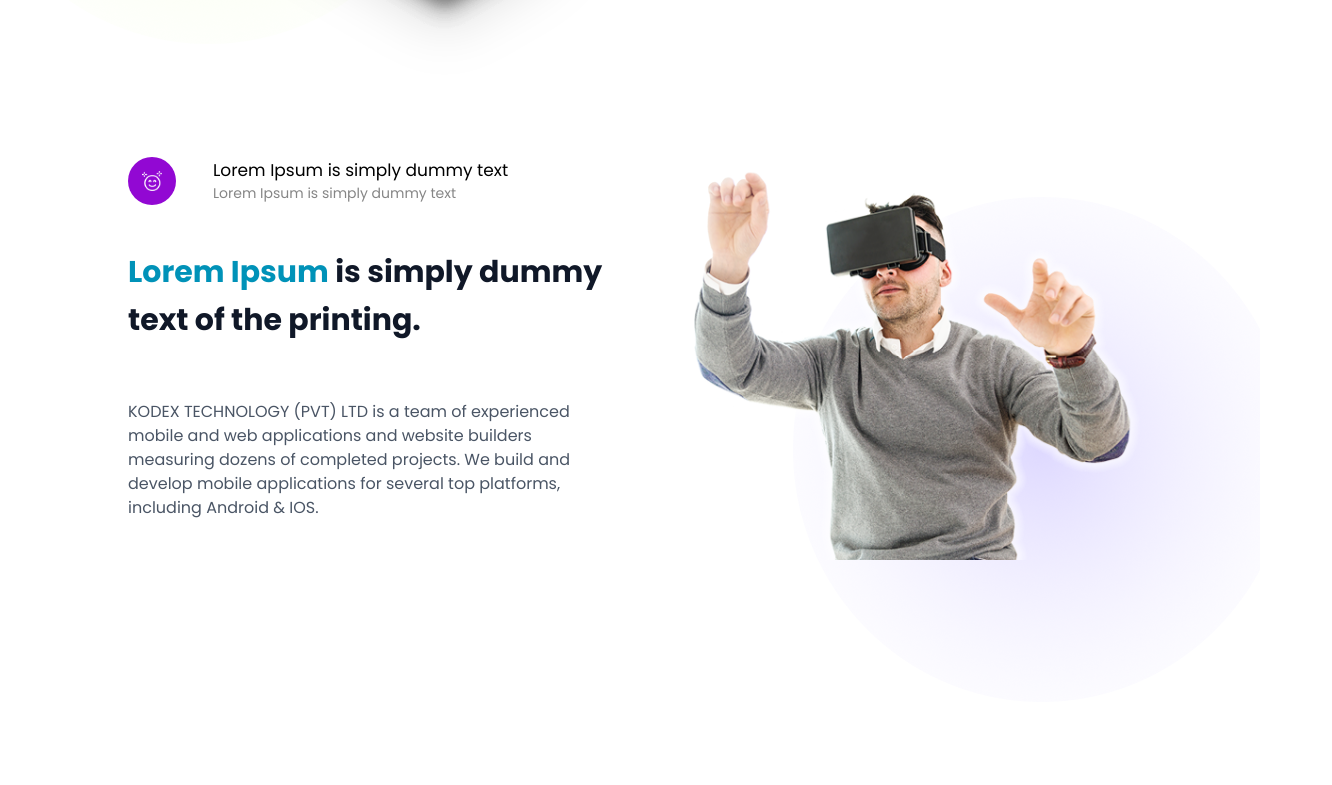
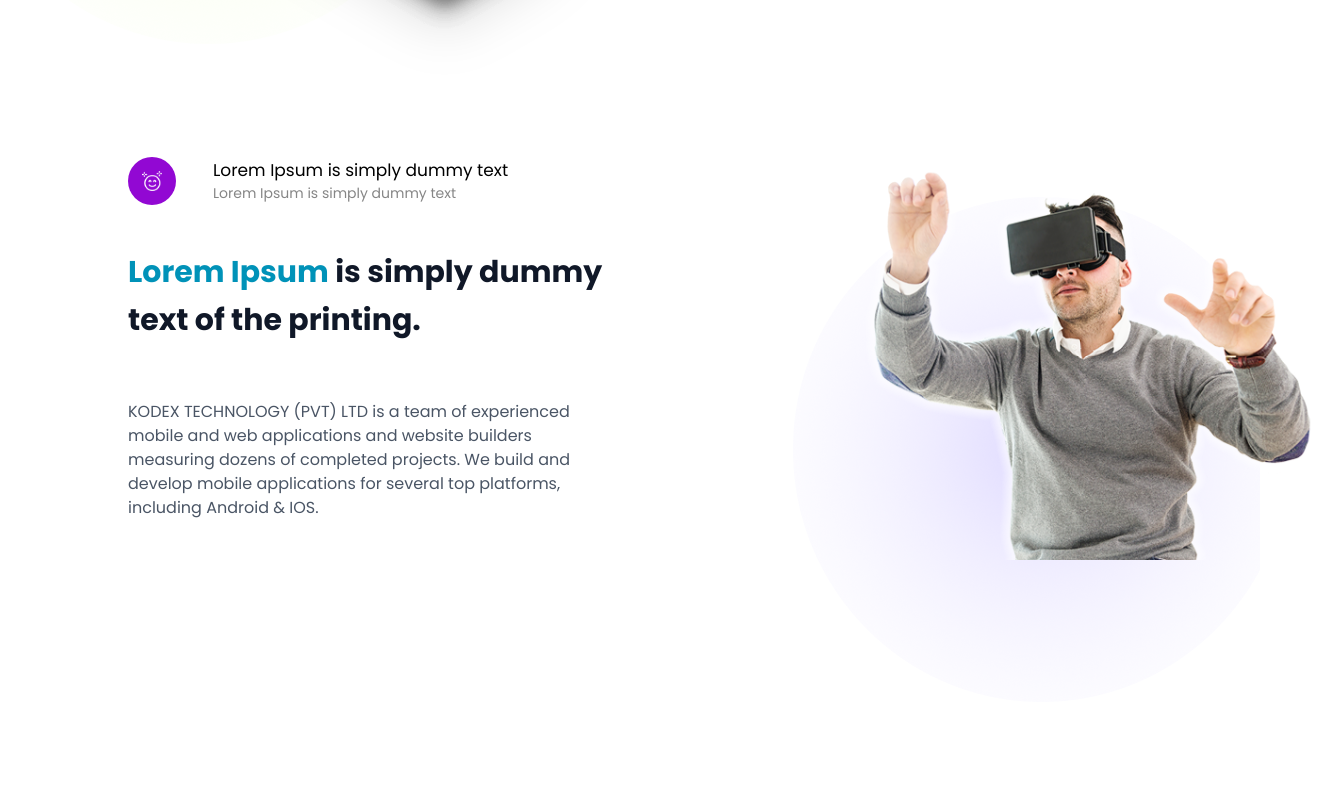
Before and after one commit to ravindu-kandawela1205/first-pro, a React (Vite) app: page / in a window 1280 px wide. Shown: the part 2328-3113 px from the top of the page, 1332 px wide, since content can reach past the window. Built offline with nearby package versions, Linux system fonts and the light colour scheme.

Commit message:
fix[UI]: fix middele section dividelast pic gap and hr class

```diff
--- a/src/App.jsx
+++ b/src/App.jsx
@@ -29,7 +29,7 @@ function App() {
         <Middle />
       </section>
 
-      <hr class="border-[0] h-[1px] bg-gray-300 my-4" />
+      <hr className="border-[0] h-[1px] bg-gray-300 my-4" />
 
       <Text />
       <section id="blog">
--- a/src/middle/dividelast.jsx
+++ b/src/middle/dividelast.jsx
@@ -46,7 +46,7 @@ function dividelast() {
           <img
             src={Vrman}
             alt="Phone mockup"
-            className="w-[300px] md:w-[400px] lg:w-[500px] z-50"
+            className="w-[300px] md:w-[400px] lg:w-[500px] z-50 md:ml-20 xl:ml-90"
           />
         </div>
       </div>
```
